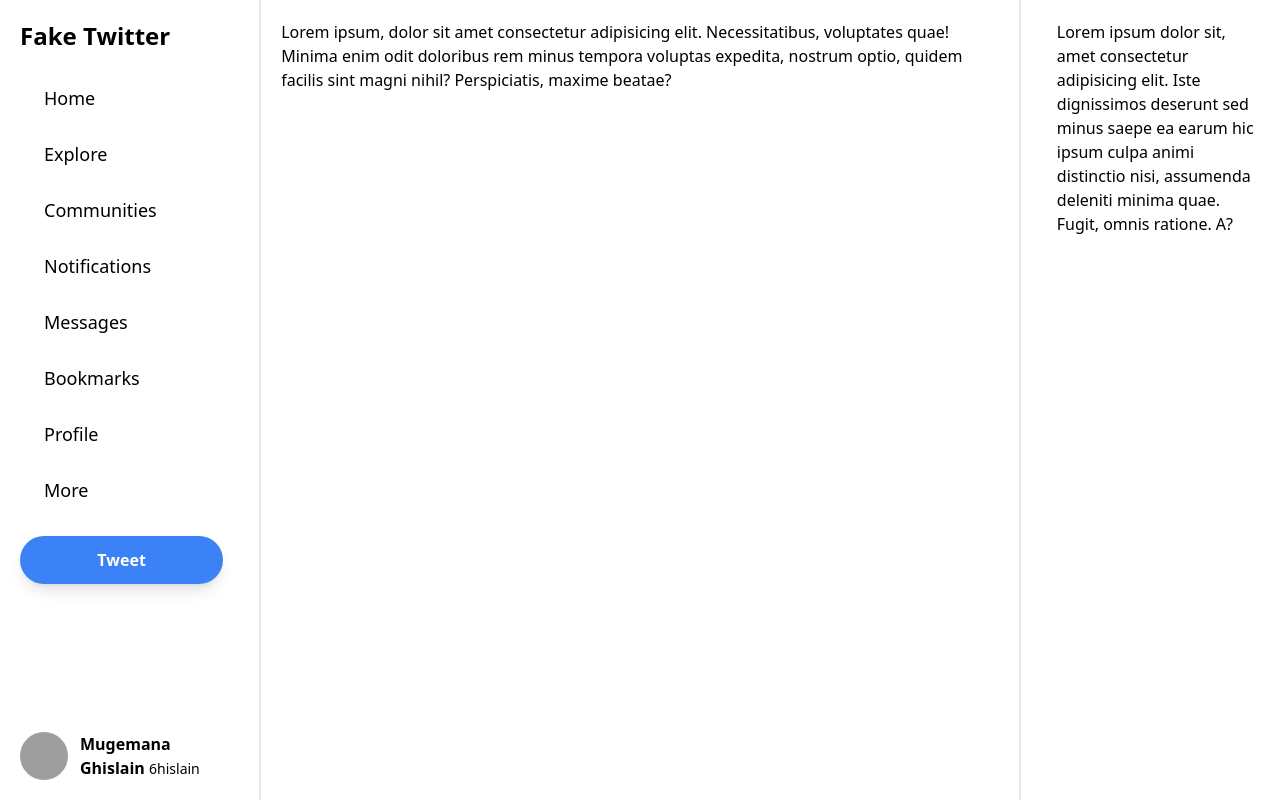
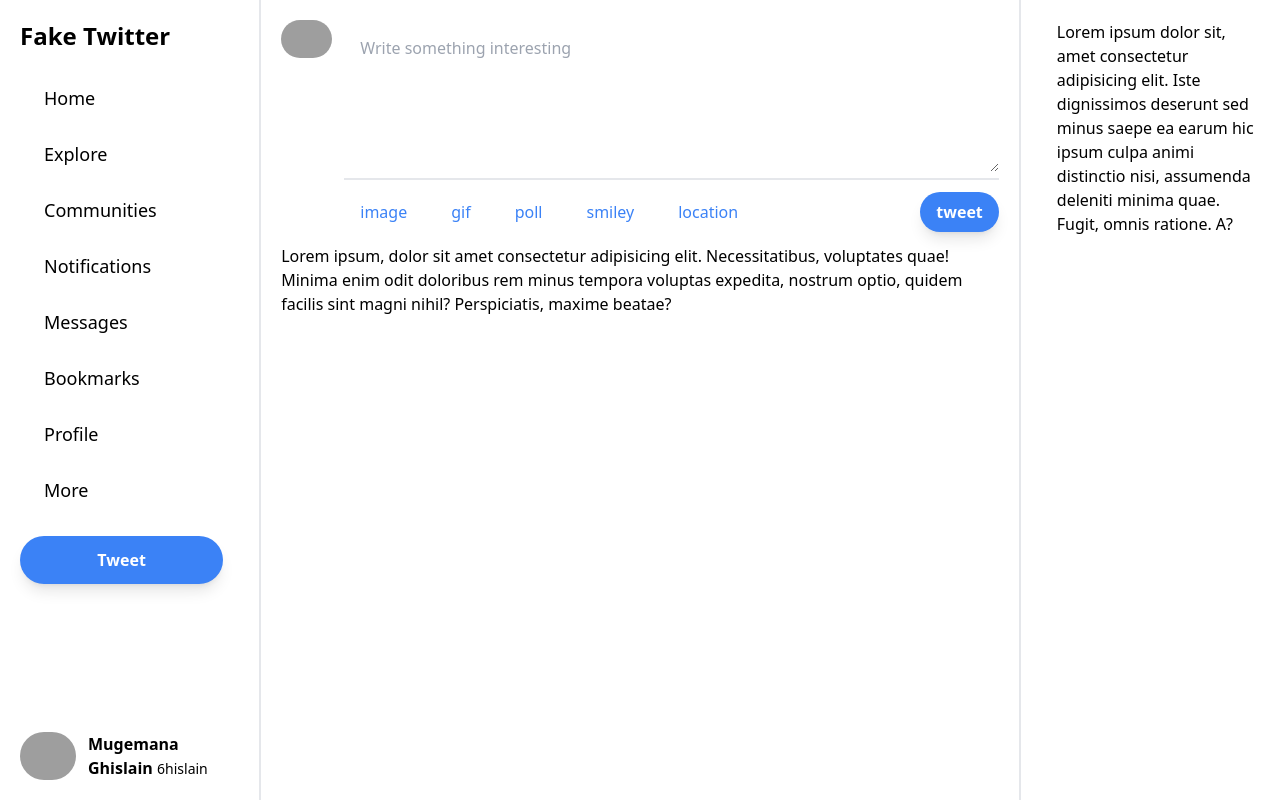
Before and after one commit to 6hislain/twitter-template, a website: page src/index.html in a window 1280 px wide. Drawn offline with Linux system fonts and the light colour scheme; grey boxes are pictures that could not be loaded.

Commit message:
main content

```diff
--- a/src/css/style.css
+++ b/src/css/style.css
@@ -11,10 +11,23 @@
     @apply text-lg py-3 px-6 my-1 w-fit rounded-full;
 }
 
-.menu-item:hover {
+.menu-item:hover,
+.btn-upload:hover {
     @apply bg-slate-200 transition duration-300 ease-in-out;
 }
 
 .btn-tweet {
     @apply bg-blue-500 text-white p-3 w-full rounded-full shadow-lg font-bold;
 }
+
+.btn-small-tweet {
+    @apply bg-blue-500 text-white py-2 px-4 rounded-full shadow-lg font-bold;
+}
+
+.btn-upload {
+    @apply text-blue-500 py-2 px-4 rounded-full;
+}
+
+.textarea {
+    @apply w-full p-4 outline-none text-base;
+}
--- a/src/index.html
+++ b/src/index.html
@@ -5,15 +5,16 @@
 	<meta charset="UTF-8">
 	<meta http-equiv="X-UA-Compatible" content="IE=edge">
 	<meta name="viewport" content="width=device-width, initial-scale=1.0">
-	<title>Home</title>
+	<title>Home &middot; Fake Twitter</title>
 	<link href="./css/output.css" rel="stylesheet">
 </head>
 
 <body>
 	<div class="container mx-auto">
 		<div class="grid grid-cols-5 gap-4">
+			<!-- START: left menu -->
 			<div class="min-h-screen p-5 ">
-				<div class="flex flex-col justify-between h-full">
+				<div class="flex flex-col space-y-3 justify-between h-full">
 					<div>
 						<h4 class="text-2xl font-bold">Fake Twitter</h4>
 						<ul class="menu">
@@ -28,27 +29,52 @@
 						</ul>
 						<button class="btn-tweet">Tweet</button>
 					</div>
-					<div class="flex flex-row space-x-3">
+					<div class="flex flex-row space-x-3 ">
 						<img
 							src="https://images.unsplash.com/photo-1485423036251-8b2a2909899f?ixlib=rb-1.2.1&ixid=MnwxMjA3fDB8MHxwaG90by1wYWdlfHx8fGVufDB8fHx8&auto=format&fit=crop&w=880&q=80"
-							alt="6hislain" width="48" height="48" class="rounded-full">
-						<div>
+							alt="6hislain" width="56" height="56" class="rounded-full">
+						<div class="my-auto">
 							<span class="w-full text-base font-bold">Mugemana Ghislain</span>
 							<span class="text-sm">6hislain</span>
 						</div>
 					</div>
 				</div>
 			</div>
+			<!-- END: left menu -->
+			<!-- START: main content -->
 			<div class="col-span-3 border-x-2 min-h-screen p-5">
+				<div class="flex flex-row space-x-3">
+					<div>
+						<img
+							src="https://images.unsplash.com/photo-1485423036251-8b2a2909899f?ixlib=rb-1.2.1&ixid=MnwxMjA3fDB8MHxwaG90by1wYWdlfHx8fGVufDB8fHx8&auto=format&fit=crop&w=880&q=80"
+							alt="6hislain" width="56" height="56" class="rounded-full">
+					</div>
+					<div class="w-full">
+						<textarea name="tweet" rows="5" class="textarea" placeholder="Write something interesting"></textarea>
+						<div class="flex flex-row space-x-3 justify-between border-t-2 py-3">
+							<div class="flex flex-row space-x-3">
+								<button class="btn-upload">image</button>
+								<button class="btn-upload">gif</button>
+								<button class="btn-upload">poll</button>
+								<button class="btn-upload">smiley</button>
+								<button class="btn-upload">location</button>
+							</div>
+							<button class="btn-small-tweet">tweet</button>
+						</div>
+					</div>
+				</div>
 				Lorem ipsum, dolor sit amet consectetur adipisicing elit. Necessitatibus, voluptates
 				quae! Minima enim odit doloribus rem minus tempora voluptas expedita, nostrum optio, quidem facilis sint
 				magni nihil? Perspiciatis, maxime beatae?
 			</div>
+			<!-- END: main content -->
+			<!-- START: right menu -->
 			<div class="m-5">
 				Lorem ipsum dolor sit, amet consectetur adipisicing elit. Iste dignissimos deserunt
 				sed minus saepe ea earum hic ipsum culpa animi distinctio nisi, assumenda deleniti minima quae. Fugit, omnis
 				ratione. A?
 			</div>
+			<!-- END: right menu -->
 		</div>
 	</div>
 </body>
```
Also changed, not shown: README.md, src/css/output.css, tailwind.config.js (line endings or trailing spaces), 1 other file.
